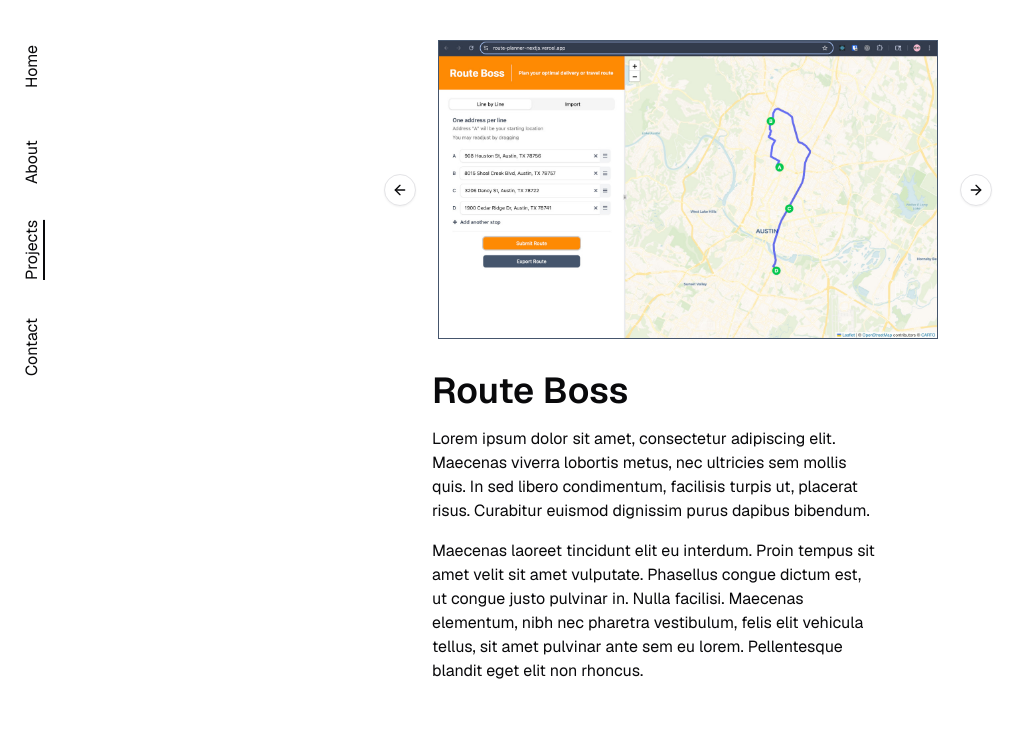
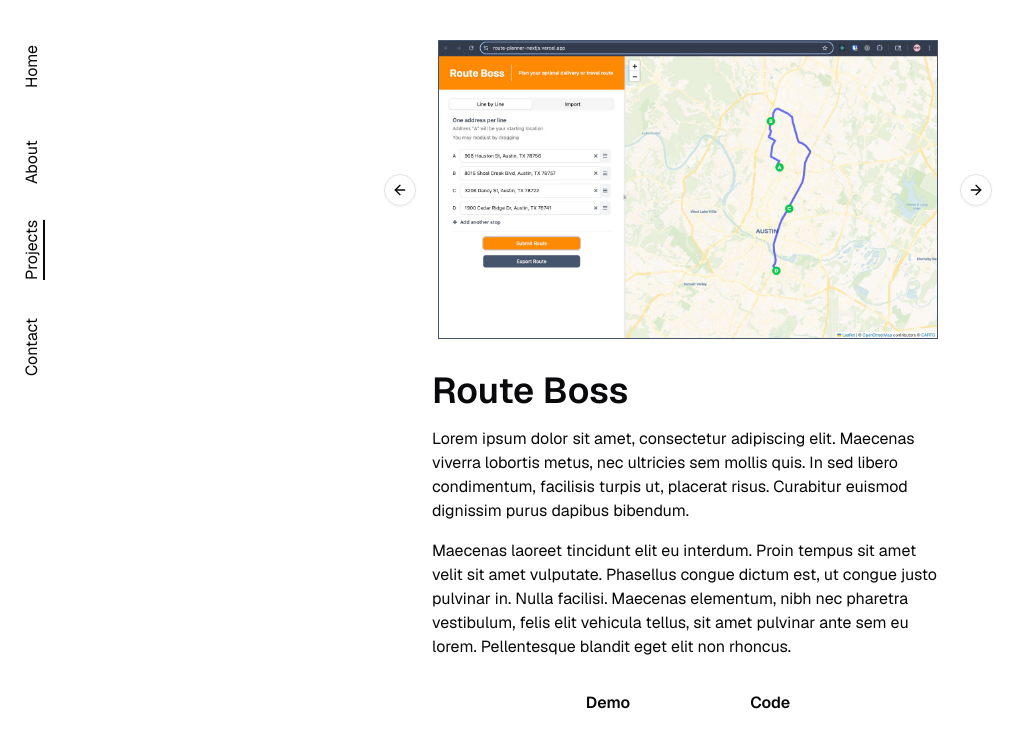
Before and after one commit to ReneMSdev/portfolio-website, a Next.js app: page /projects in a window 1280 px wide. Shown: the top 748 px of the page, without its empty margins (0-1030 px from the left). Built offline with nearby package versions, Linux system fonts and the light colour scheme.

Commit message:
UI changes to project page, added carousel

```diff
--- a/src/app/projects/page.js
+++ b/src/app/projects/page.js
@@ -43,19 +43,39 @@ export default function ProjectsPage() {
 
         {/* Text */}
         <div className='mt-8'>
-          <h1 className='text-4xl font-semibold'>Route Boss</h1>
-          <p className='max-w-md mt-4'>
+          <h1 className='text-4xl font-semibold text-center md:text-start'>Route Boss</h1>
+          <p className='max-w-lg mt-4'>
             Lorem ipsum dolor sit amet, consectetur adipiscing elit. Maecenas viverra lobortis
             metus, nec ultricies sem mollis quis. In sed libero condimentum, facilisis turpis ut,
             placerat risus. Curabitur euismod dignissim purus dapibus bibendum.
           </p>
-          <p className='max-w-md mt-4  mb-10'>
+          <p className='max-w-lg mt-4'>
             Maecenas laoreet tincidunt elit eu interdum. Proin tempus sit amet velit sit amet
             vulputate. Phasellus congue dictum est, ut congue justo pulvinar in. Nulla facilisi.
             Maecenas elementum, nibh nec pharetra vestibulum, felis elit vehicula tellus, sit amet
             pulvinar ante sem eu lorem. Pellentesque blandit eget elit non rhoncus.
           </p>
         </div>
+
+        {/* Demo & Code links */}
+        <div className='flex mx-auto gap-16 md:gap-30 pt-8  mb-10'>
+          <a
+            href='https://route-planner-nextjs.vercel.app/'
+            target='_blank'
+            rel='noopener noreferrer'
+            className='font-semibold hover:text-indigo-400'
+          >
+            Demo
+          </a>
+          <a
+            href='https://github.com/ReneMSdev/route-planner-nextjs'
+            target='_blank'
+            rel='noopener noreferrer'
+            className='font-semibold hover:text-indigo-400'
+          >
+            Code
+          </a>
+        </div>
       </div>
     </div>
   )
```
